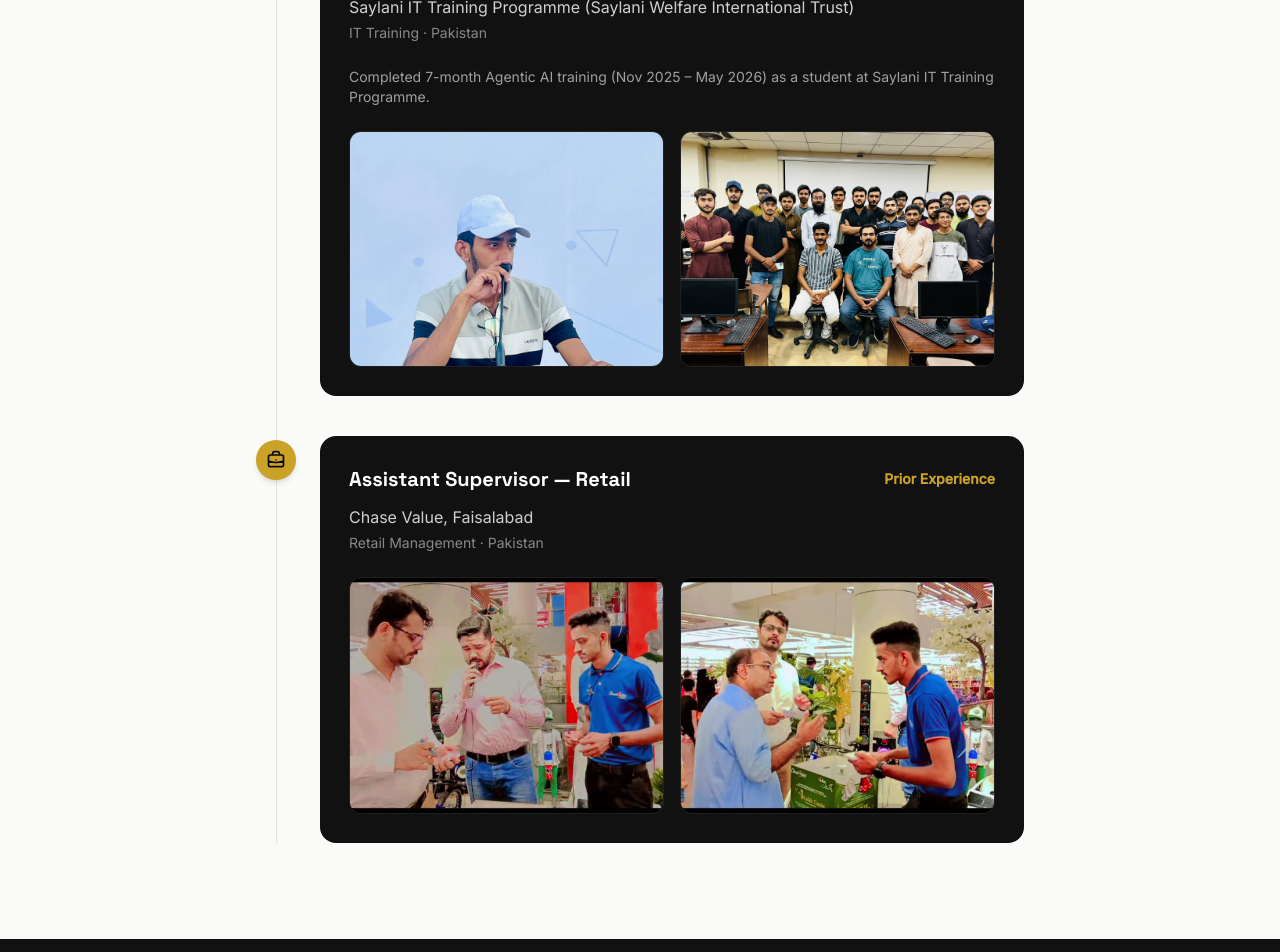
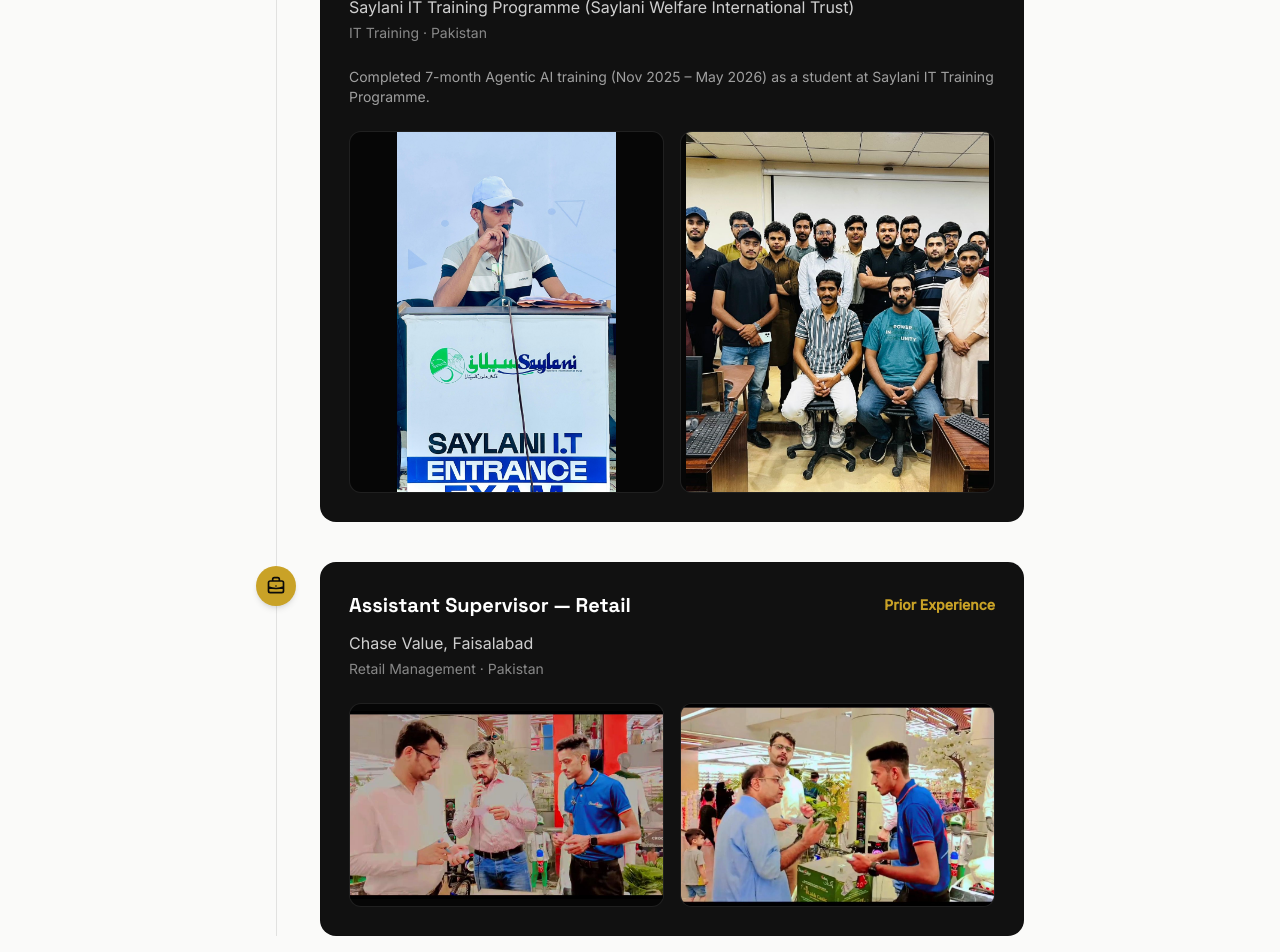
Before and after one commit to SummarRajpoot/rana-summar_0, a Next.js app in the folder frontend/: page / in a window 1280 px wide. Shown: the part 2200-3152 px from the top of the page. Built offline with nearby package versions, Linux system fonts and the light colour scheme; no server answers.

Commit message:
fix: display experience images at natural aspect ratio without cropping

```diff
--- a/frontend/src/app/page.tsx
+++ b/frontend/src/app/page.tsx
@@ -336,26 +336,26 @@
                     <p className="text-white/50 text-sm font-body mb-6">IT Training · Pakistan</p>
                     <p className="text-white/60 text-sm font-body mb-6">Completed 7-month Agentic AI training (Nov 2025 – May 2026) as a student at Saylani IT Training Programme.</p>
 
-                    {/* Image Gallery */}
+                    {/* Image Gallery — natural aspect ratio, no cropping */}
                     <div className="grid grid-cols-2 gap-4 mt-6">
-                      {/* Podium image: cover + top-crop so the person stays fully visible */}
-                      <div className="relative aspect-[4/3] rounded-xl overflow-hidden border border-white/10 bg-black/60">
+                      <div className="rounded-xl border border-white/10 bg-black/60 overflow-hidden flex items-center justify-center">
                         <Image
                           src="/images/saylani-class-1.jpg.jpg"
                           alt="Rana Summar at Saylani Agentic AI class — Batch 1"
-                          fill
+                          width={0}
+                          height={0}
                           sizes="(max-width: 768px) 50vw, 350px"
-                          className="object-cover hover:scale-105 transition-transform duration-300"
-                          style={{ objectPosition: "top center" }}
+                          className="w-full h-auto max-h-[360px] object-contain hover:scale-105 transition-transform duration-300"
                         />
                       </div>
-                      <div className="relative aspect-[4/3] rounded-xl overflow-hidden border border-white/10 bg-black/60">
+                      <div className="rounded-xl border border-white/10 bg-black/60 overflow-hidden flex items-center justify-center">
                         <Image
                           src="/images/saylani-class-2.jpg.jpg"
                           alt="Rana Summar attending Saylani IT Training Programme session"
-                          fill
+                          width={0}
+                          height={0}
                           sizes="(max-width: 768px) 50vw, 350px"
-                          className="object-cover hover:scale-105 transition-transform duration-300"
+                          className="w-full h-auto max-h-[360px] object-contain hover:scale-105 transition-transform duration-300"
                         />
                       </div>
                     </div>
@@ -379,24 +379,26 @@
                     <p className="text-white/80 font-body mb-1">Chase Value, Faisalabad</p>
                     <p className="text-white/50 text-sm font-body mb-6">Retail Management · Pakistan</p>
 
-                    {/* Image Gallery */}
+                    {/* Image Gallery — natural aspect ratio, no cropping */}
                     <div className="grid grid-cols-2 gap-4 mt-6">
-                      <div className="relative aspect-[4/3] rounded-xl overflow-hidden border border-white/10 bg-black/60">
+                      <div className="rounded-xl border border-white/10 bg-black/60 overflow-hidden flex items-center justify-center">
                         <Image
                           src="/images/experience-1.jpeg"
                           alt="Rana Summar at Chase Value Store"
-                          fill
+                          width={0}
+                          height={0}
                           sizes="(max-width: 768px) 50vw, 350px"
-                          className="object-cover hover:scale-105 transition-transform duration-300"
+                          className="w-full h-auto max-h-[360px] object-contain hover:scale-105 transition-transform duration-300"
                         />
                       </div>
-                      <div className="relative aspect-[4/3] rounded-xl overflow-hidden border border-white/10 bg-black/60">
+                      <div className="rounded-xl border border-white/10 bg-black/60 overflow-hidden flex items-center justify-center">
                         <Image
                           src="/images/experience-2.jpeg"
                           alt="Rana Summar receiving recognition at Chase Value"
-                          fill
+                          width={0}
+                          height={0}
                           sizes="(max-width: 768px) 50vw, 350px"
-                          className="object-cover hover:scale-105 transition-transform duration-300"
+                          className="w-full h-auto max-h-[360px] object-contain hover:scale-105 transition-transform duration-300"
                         />
                       </div>
                     </div>
```
Also changed, not shown: frontend/public/images/saylani-class-2.jpg.jpg.
